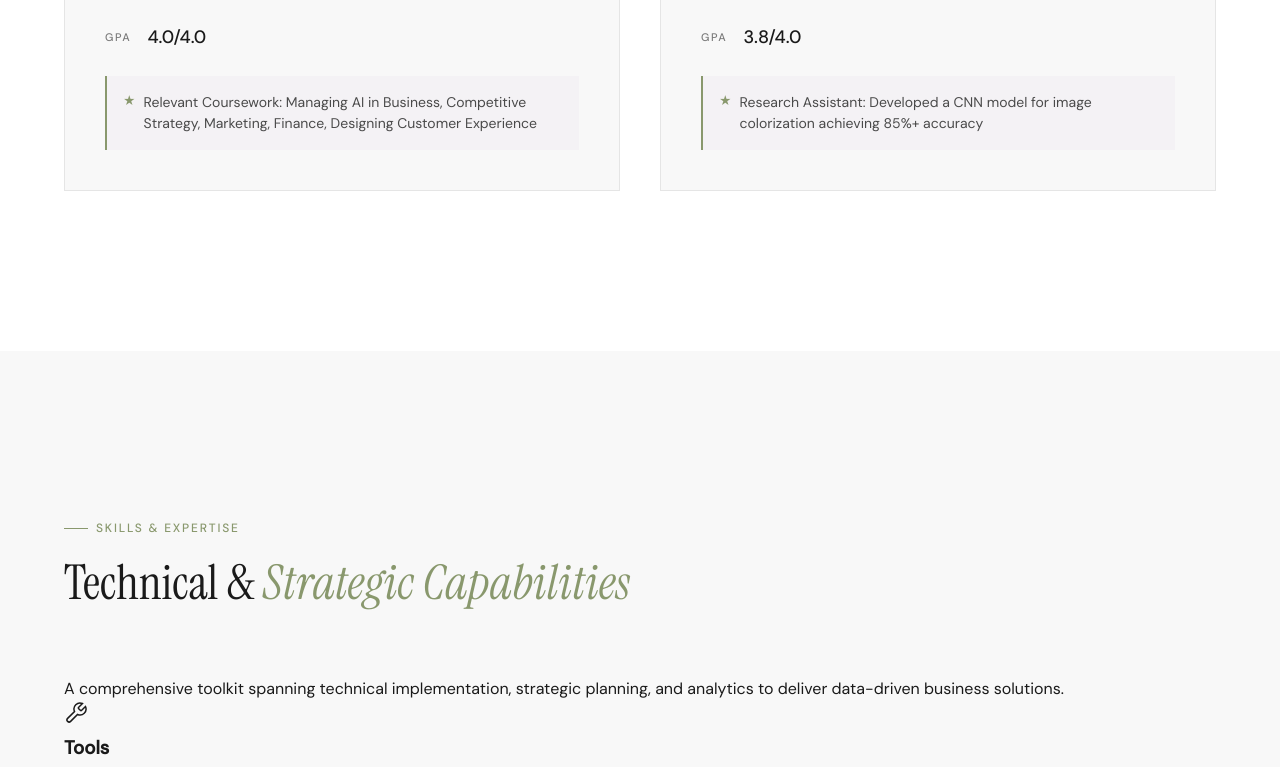
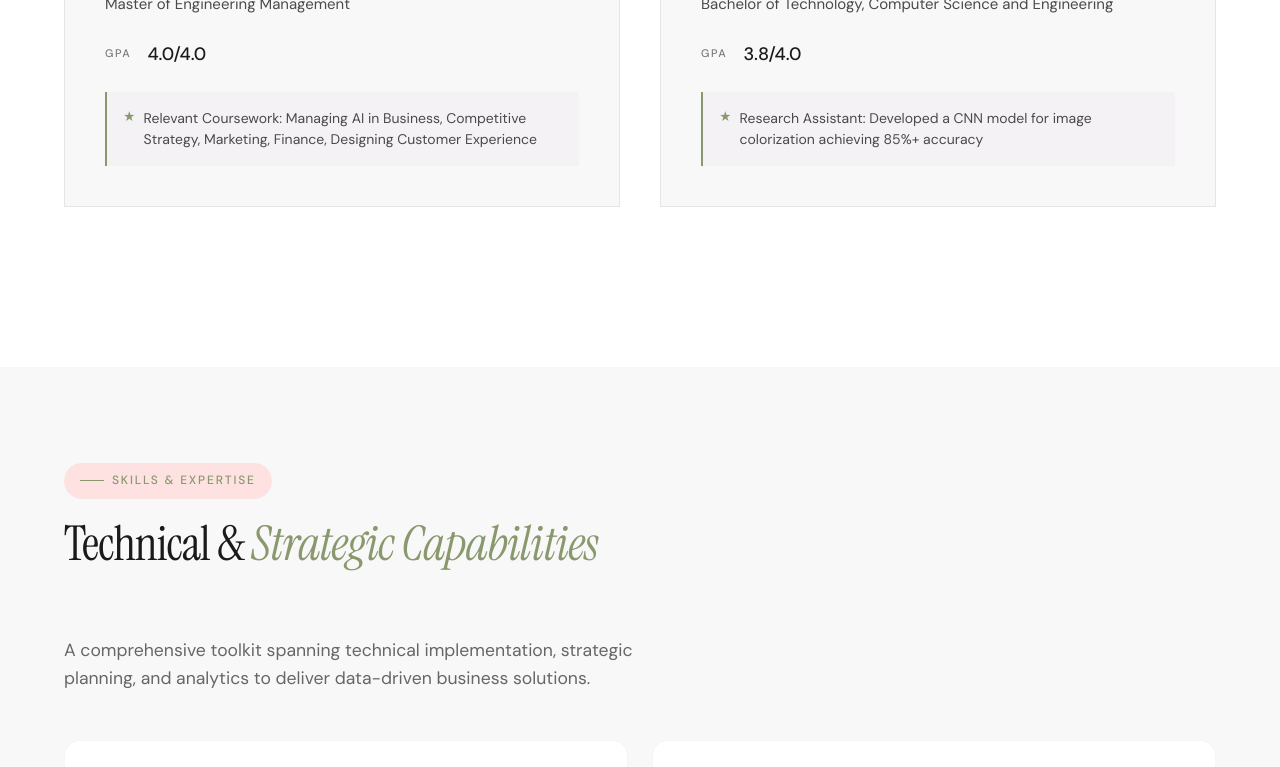
Before and after one commit to snehachauhanduke/snehachauhanduke.github.io, a React (Vite) app: page / in a window 1280 px wide. Shown: the part 2756-3523 px from the top of the page. Built offline with nearby package versions, Linux system fonts and the light colour scheme.

Commit message:
Updated css for Skills section

```diff
--- a/src/components/Skills.css
+++ b/src/components/Skills.css
@@ -1,3 +1,4 @@
+/*
 .skills__content {
   display: grid;
   grid-template-columns: 2fr 1fr;
@@ -109,4 +110,119 @@
     grid-template-columns: 1fr;
     gap: var(--space-xl);
   }
+}*/
+
+/* Skills.css */
+
+.skills {
+  padding: 6rem 0;
+  background: #fdf8f6; /* Warm light background like the reference */
 }
+
+.section-label {
+  display: inline-block;
+  padding: 0.5rem 1rem;
+  background: #fee2e2;
+  color: #dc2626;
+  border-radius: 2rem;
+  font-size: 0.85rem;
+  font-weight: 500;
+  margin-bottom: 1rem;
+}
+
+.section-title {
+  font-size: 2.75rem;
+  font-weight: 600;
+  color: #1a1a1a;
+  margin-bottom: 1rem;
+  letter-spacing: -0.02em;
+}
+
+.section-title em {
+  font-style: italic;
+  color: #e07a5f; /* Warm coral accent */
+}
+
+.section-subtitle {
+  font-size: 1.1rem;
+  color: #666;
+  max-width: 600px;
+  line-height: 1.6;
+  margin-bottom: 3rem;
+}
+
+.skills__grid {
+  display: grid;
+  grid-template-columns: repeat(2, 1fr);
+  gap: 1.5rem;
+}
+
+.skills__card {
+  background: #ffffff;
+  border-radius: 1rem;
+  padding: 2rem;
+  border: 1px solid rgba(0, 0, 0, 0.04);
+  transition: all 0.3s ease;
+}
+
+.skills__card:hover {
+  box-shadow: 0 10px 40px rgba(0, 0, 0, 0.08);
+  transform: translateY(-2px);
+}
+
+.skills__card-header {
+  display: flex;
+  align-items: center;
+  gap: 1rem;
+  margin-bottom: 1.5rem;
+}
+
+.skills__card-icon {
+  width: 48px;
+  height: 48px;
+  display: flex;
+  align-items: center;
+  justify-content: center;
+  background: #fee2e2;
+  color: #e07a5f;
+  border-radius: 0.75rem;
+}
+
+.skills__card-title {
+  font-size: 1.25rem;
+  font-weight: 600;
+  color: #1a1a1a;
+}
+
+.skills__card-tags {
+  display: flex;
+  flex-wrap: wrap;
+  gap: 0.5rem;
+}
+
+.skills__tag {
+  padding: 0.5rem 1rem;
+  background: #ffffff;
+  border: 1px solid #e5e5e5;
+  border-radius: 2rem;
+  font-size: 0.875rem;
+  color: #444;
+  transition: all 0.2s ease;
+}
+
+.skills__tag:hover {
+  border-color: #e07a5f;
+  color: #e07a5f;
+  background: #fef7f5;
+}
+
+/* Responsive */
+@media (max-width: 768px) {
+  .skills__grid {
+    grid-template-columns: 1fr;
+  }
+
+  .section-title {
+    font-size: 2rem;
+  }
+}
```
